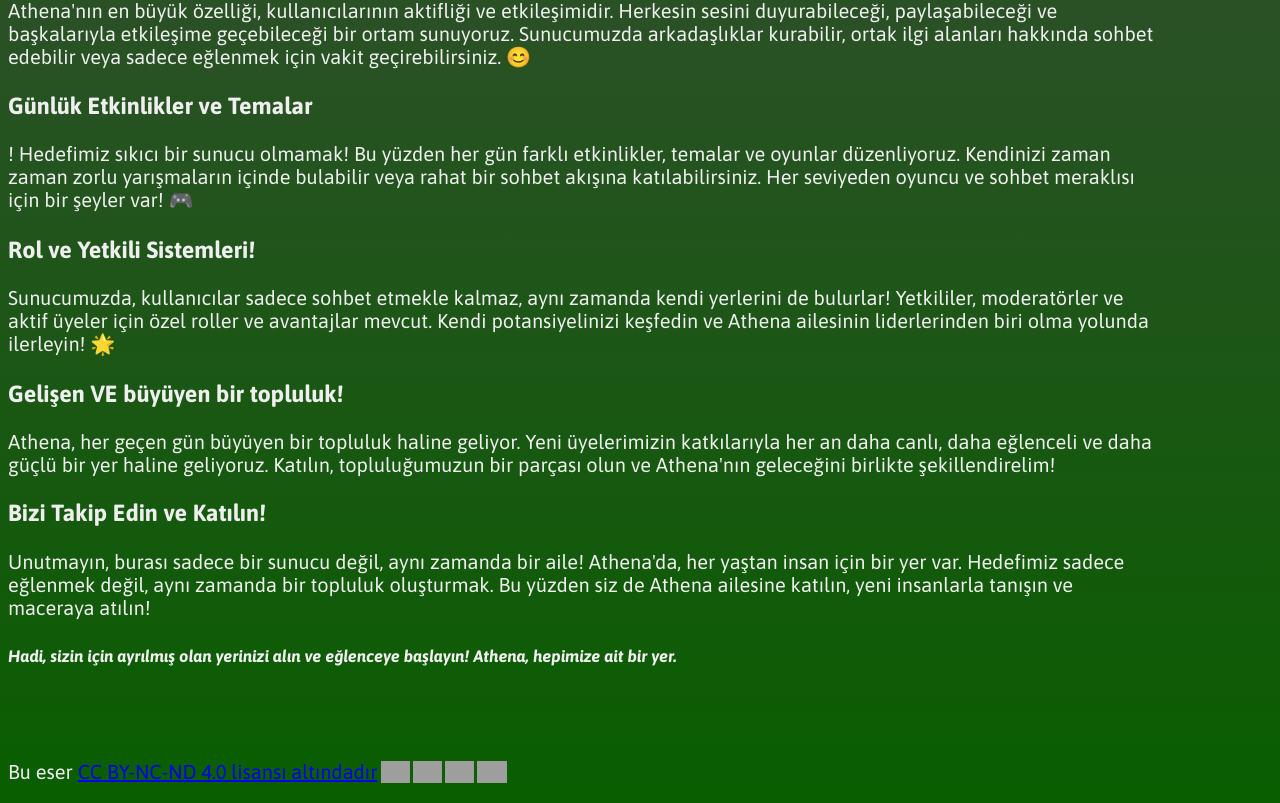
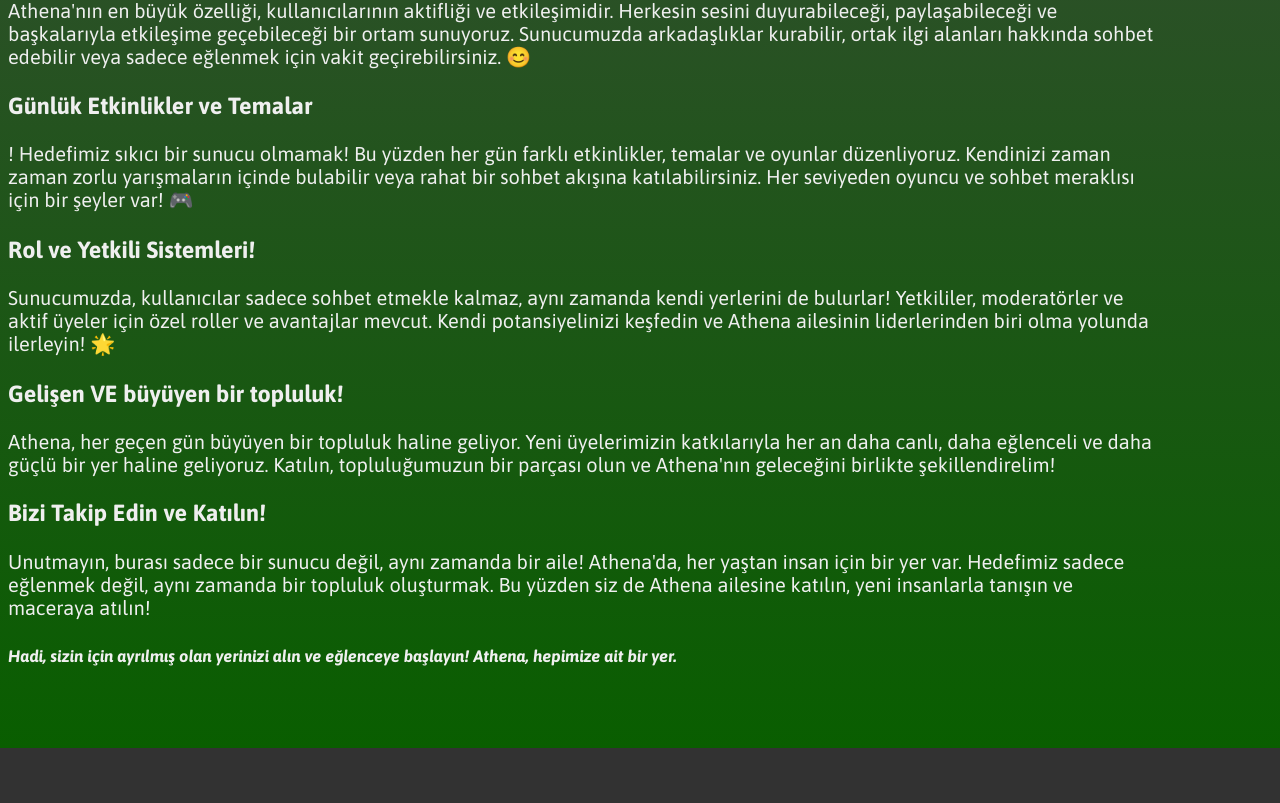
Before and after one commit to Enes35izmir/mainmenuOZEL, a plain HTML site: page index.html in a window 1280 px wide. Shown: the part 528-1331 px from the top of the page. After the commit the page ends 1276 px from the top, so only its background shows below. Drawn offline with Linux system fonts and the light colour scheme; grey boxes are pictures that could not be loaded.

Commit message:
Update index.html

```diff
--- a/index.html
+++ b/index.html
@@ -72,6 +72,5 @@ Unutmayın, burası sadece bir sunucu değil, aynı zamanda bir aile! Athena'da,
 
 <h5><i>Hadi, sizin için ayrılmış olan yerinizi alın ve eğlenceye başlayın! Athena, hepimize ait bir yer.</i></h5></div>
 <br> <br>
-<p xmlns:cc="http://creativecommons.org/ns#" >Bu eser <a href="https://creativecommons.org/licenses/by-nc-nd/4.0/?ref=chooser-v1" target="_blank" rel="license noopener noreferrer" style="display:inline-block;">CC BY-NC-ND 4.0 lisansı altındadır<img style="height:22px!important;margin-left:3px;vertical-align:text-bottom;" src="https://mirrors.creativecommons.org/presskit/icons/cc.svg?ref=chooser-v1" alt=""><img style="height:22px!important;margin-left:3px;vertical-align:text-bottom;" src="https://mirrors.creativecommons.org/presskit/icons/by.svg?ref=chooser-v1" alt=""><img style="height:22px!important;margin-left:3px;vertical-align:text-bottom;" src="https://mirrors.creativecommons.org/presskit/icons/nc.svg?ref=chooser-v1" alt=""><img style="height:22px!important;margin-left:3px;vertical-align:text-bottom;" src="https://mirrors.creativecommons.org/presskit/icons/nd.svg?ref=chooser-v1" alt=""></a></p>
 </body>
 </html
```
